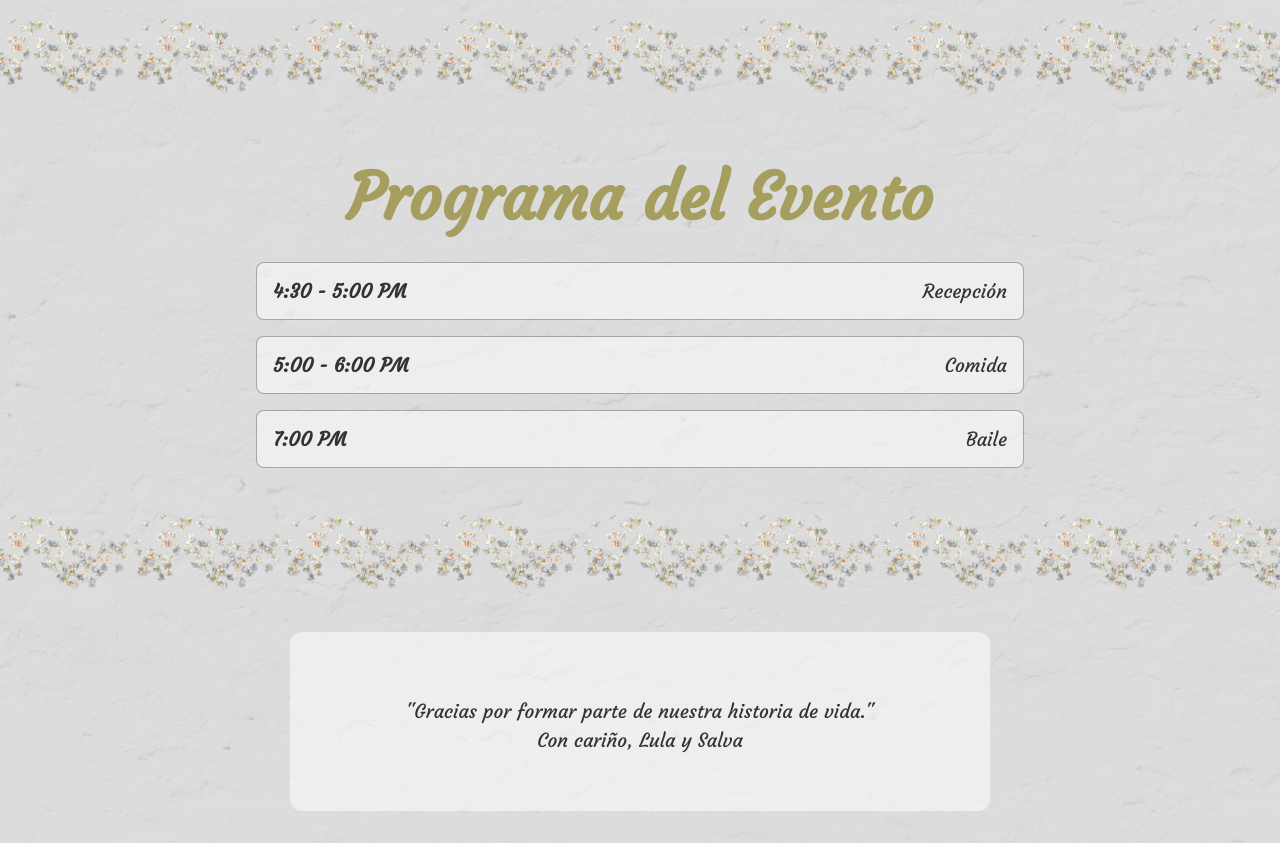
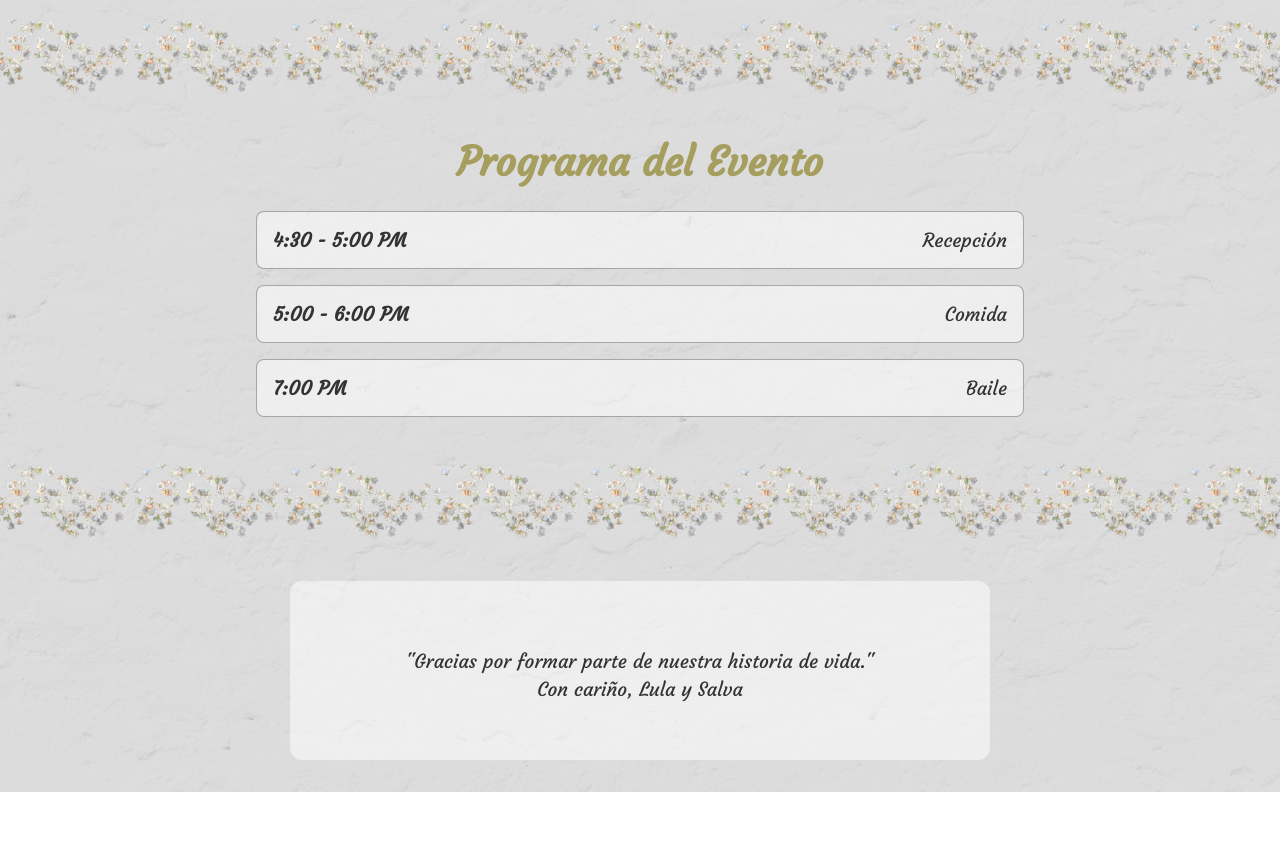
Before and after one commit to WalterDanielTorresMeza/lulaysalva_60, a React (Create React App) app: page / in a window 1280 px wide. Shown: the part 2480-3323 px from the top of the page. After the commit the page ends 3272 px from the top, so only its background shows below. Built offline with nearby package versions, Linux system fonts and the light colour scheme; a web font is replaced by a local one.

Commit message:
Update EventSchedule.css

```diff
--- a/src/components/EventSchedule.css
+++ b/src/components/EventSchedule.css
@@ -13,7 +13,7 @@
 }
 
 .schedule-header {
-  font-size: clamp(4rem, 5vw, 2.5rem);
+  font-size: clamp(2rem, 5vw, 2.5rem);
   color: #a59e5e;
   margin-bottom: 1.5rem;
 
```
